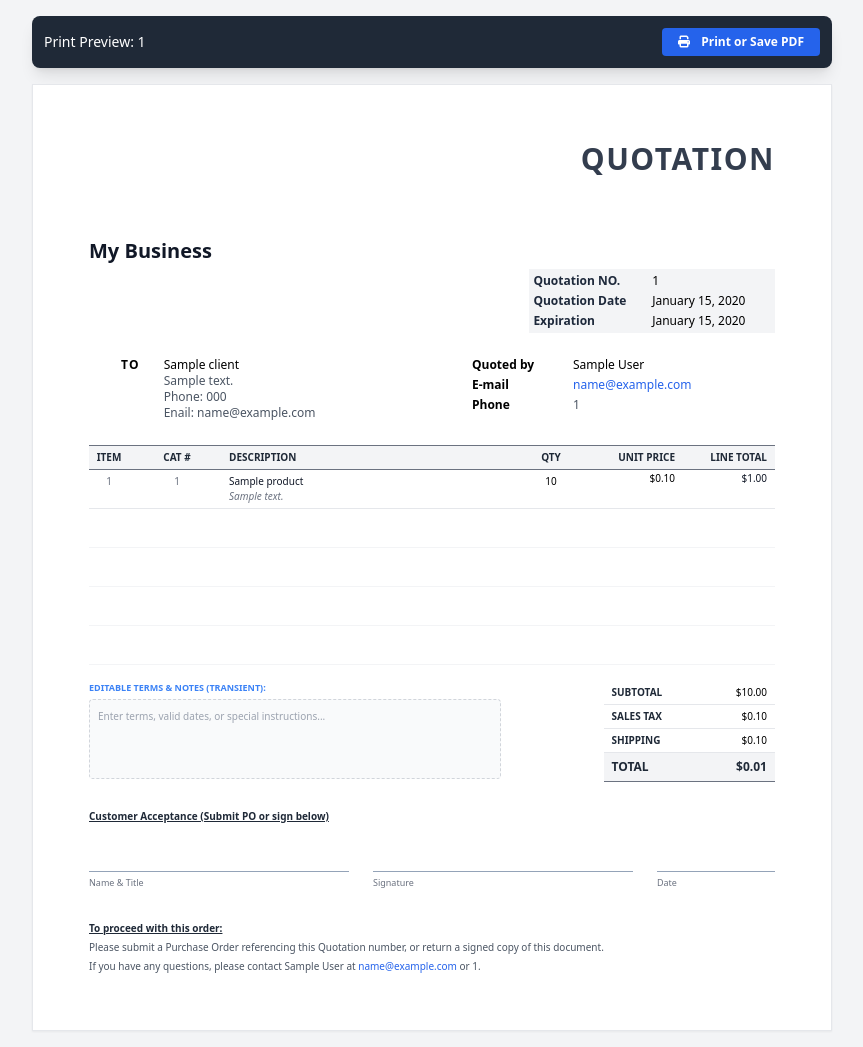
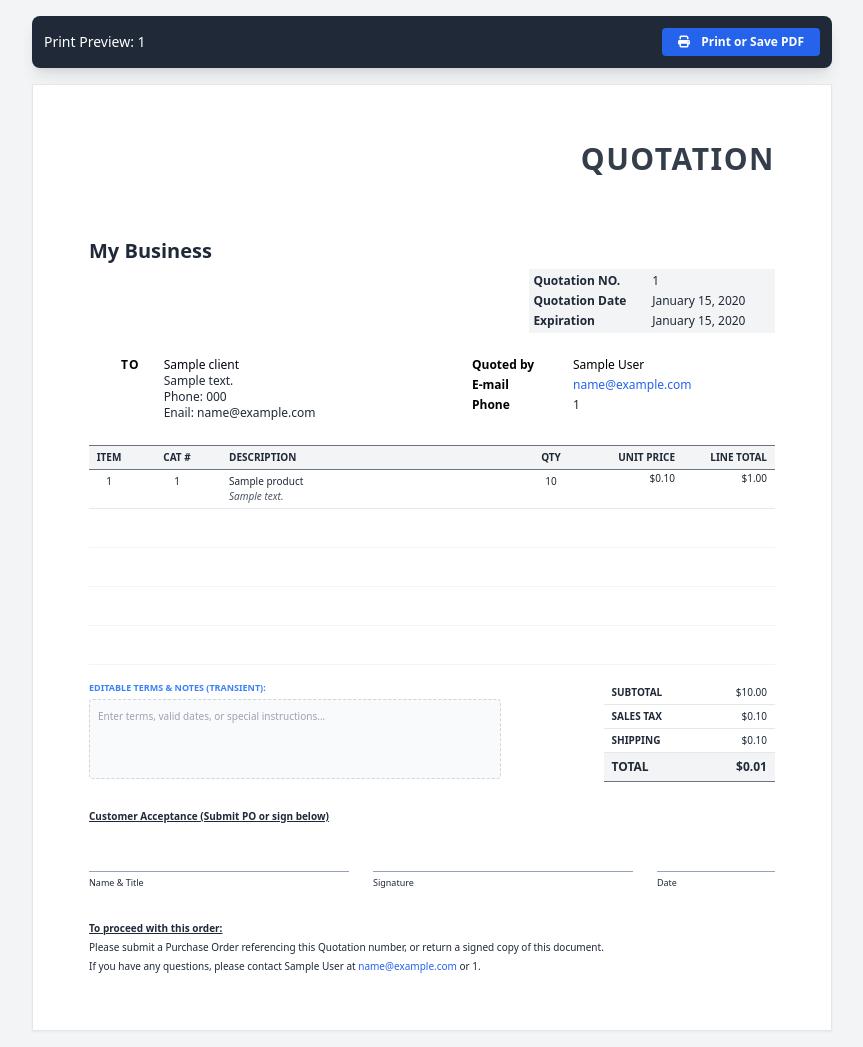
Before and after one commit to jhjang101/codexmetry, a Flask app: template app/templates/quotes/print.html in a window 1280 px wide. Shown: the whole page, without its empty margins (208-1071 px from the left). Run offline with Flask 3, Linux system fonts and the light colour scheme; data comes from the database, SQL or seed files in the repository; the template is opened without the code that fills it: most values are stand-ins (such as "Sample title", 1, 10 or a date in 2020); some libraries are stand-ins or nearby versions.

Commit message:
STYLE: text-color on print forms change to text-gray-800

```diff
--- a/app/templates/quotes/print.html
+++ b/app/templates/quotes/print.html
@@ -30,17 +30,17 @@
                 {% else %}
                 <div class="h-16 w-16 border-none flex items-center justify-center m-4 uppercase"></div>
                 {% endif %}
-                <h1 class="text-xl font-bold text-gray-900">{{ metadata.company_name }}</h1>
+                <h1 class="text-xl font-bold text-gray-800">{{ metadata.company_name }}</h1>
             </div>
             <div class="text-right">
-                <h2 class="text-3xl font-bold text-slate-800 tracking-wider uppercase opacity-90">Quotation</h2>
+                <h2 class="text-3xl font-bold text-gray-800 tracking-wider uppercase opacity-90">Quotation</h2>
             </div>
         </div>
 
         <!-- 2. COMPANY & DOCUMENT INFO GRID -->
         <div class="grid grid-cols-5 gap-12 mb-6 text-xs">
             <!-- Seller Info -->
-            <div class="col-span-3 text-gray-700">
+            <div class="col-span-3 text-gray-800">
                 <p class="whitespace-pre-line">{{ metadata.address or '' }}</p>
                 {% if metadata.company_phone %}
                 <p>Phone: {{ metadata.company_phone }}</p>
@@ -54,14 +54,14 @@
             </div>
 
             <!-- Doc Meta -->
-            <div class="col-span-2 content-start gap-y-1 p-1 grid grid-cols-2 bg-gray-100">
-                <div class="font-bold text-slate-800">Quotation NO.</div>
+            <div class="col-span-2 content-start gap-y-1 p-1 grid grid-cols-2 bg-gray-100 text-gray-800">
+                <div class="font-bold">Quotation NO.</div>
                 <div>{{ quote.quote_number }}</div>
 
-                <div class="font-bold text-slate-800">Quotation Date</div>
+                <div class="font-bold">Quotation Date</div>
                 <div>{{ quote.quote_date.strftime('%B %d, %Y') }}</div>
 
-                <div class="font-bold text-slate-800">Expiration</div>
+                <div class="font-bold">Expiration</div>
                 <div>{{ quote.expiration_date.strftime('%B %d, %Y') if quote.expiration_date else '-' }}</div>
             </div>
         </div>
@@ -71,18 +71,18 @@
             <!-- TO: Client -->
             <div class="flex justify-start items-start gap-2">
                 <div class="font-bold uppercase tracking-widest pr-4">TO</div>
-                <div>
+                <div class="text-gray-800">
                     {% if quote.client.primary_contact_name %}
-                    <p>{{ quote.client.primary_contact_name }}</p>
+                    <p class="text-gray-950">{{ quote.client.primary_contact_name }}</p>
                     {% endif %}
                     {% if quote.client.address %}
-                    <p class="text-gray-600 whitespace-pre-line">{{ quote.client.address }}</p>
+                    <p class="whitespace-pre-line">{{ quote.client.address }}</p>
                     {% endif %}
                     {% if quote.client.primary_contact_phone %}
-                    <p class="text-gray-600">Phone: {{ quote.client.primary_contact_phone }}</p>
+                    <p>Phone: {{ quote.client.primary_contact_phone }}</p>
                     {% endif %}
                     {% if quote.client.primary_contact_email %}
-                    <p class="text-gray-600">Enail: {{ quote.client.primary_contact_email }}</p>
+                    <p>Enail: {{ quote.client.primary_contact_email }}</p>
                     {% endif %}
                 </div>
             </div>
@@ -95,7 +95,7 @@
                 <div class="col-span-2 text-blue-600">{{ quote.creator.email }}</div>
                 {% if quote.creator.phone_number or metadata.company_phone %}
                 <div class="font-bold pr-4">Phone</div>
-                <div class="col-span-2 text-gray-600">
+                <div class="col-span-2 text-gray-800">
                     {% if quote.creator.phone_number %}
                         {{ quote.creator.phone_number }}
                     {% else %}
@@ -119,22 +119,22 @@
                         <th class="py-1 px-1 pr-2 text-right w-24">Line Total</th>
                     </tr>
                 </thead>
-                <tbody class="text-[10px]">
+                <tbody class="text-[10px] text-gray-800">
                     {% for item in line_display_items %}
                     <tr class="align-top border-b border-gray-200">
-                        <td class="px-1 py-1 text-center text-gray-500">{{ loop.index }}</td>
-                        <td class="px-1 py-1 text-center text-gray-500">{{ item.product.catalog_number or '-' }}</td>
+                        <td class="px-1 py-1 text-center">{{ loop.index }}</td>
+                        <td class="px-1 py-1 text-center">{{ item.product.catalog_number or '-' }}</td>
                         <td class="px-1 py-1">
-                            <p class="font-medium text-gray-900">{{ item.product.name }}</p>
+                            <p class="font-medium">{{ item.product.name }}</p>
                             {% if item.description %}
-                                <p class="text-gray-500 italic">{{ item.description }}</p>
+                                <p class="text-gray-600 italic">{{ item.description }}</p>
                             {% else %}
-                                <p class="text-gray-500 italic">&nbsp;</p>
+                                <p class="text-gray-600 italic">&nbsp;</p>
                             {% endif %}
                         </td>
                         <td class="px-1 py-1 text-center">{{ item.quantity }}</td>
                         <td class="px-1 text-right">{{ item.quoted_unit_price | usd }}</td>
-                        <td class="px-1 pr-2 text-right font-medium text-gray-900">
+                        <td class="px-1 pr-2 text-right font-medium">
                             {{ (item.quantity * item.quoted_unit_price) | usd }}
                         </td>
                     </tr>
@@ -159,7 +159,7 @@
                 <label class="no-print block text-[9px] font-bold text-blue-500 uppercase mb-1">
                     Editable Terms & Notes (Transient):
                 </label>
-                <textarea class="print-notes w-full text-[10px] leading-relaxed text-gray-700 bg-gray-50 p-2
+                <textarea class="print-notes w-full text-[10px] leading-relaxed text-gray-800 bg-gray-50 p-2
                                  border border-dashed border-gray-300 rounded outline-none focus:bg-white
                                  focus:border-blue-400 transition-all resize-none overflow-hidden"
                         style="height: 80px;"
@@ -169,22 +169,22 @@
 
             <!-- Financials (Right) -->
             <div class="w-1/4">
-                <table class="w-full text-[10px]">
+                <table class="w-full text-[10px] text-gray-800">
                     <tr class="border-b border-gray-200">
-                        <td class="py-1 px-2 font-bold text-gray-800 uppercase">Subtotal</td>
+                        <td class="py-1 px-2 font-bold uppercase">Subtotal</td>
                         <td class="py-1 px-2 text-right">{{ subtotal | usd }}</td>
                     </tr>
                     <tr class="border-b border-gray-200">
-                        <td class="py-1 px-2 font-bold text-gray-800 uppercase">Sales Tax</td>
+                        <td class="py-1 px-2 font-bold uppercase">Sales Tax</td>
                         <td class="py-1 px-2 text-right">{{ tax_total | usd }}</td>
                     </tr>
                     <tr class="border-b border-gray-200">
-                        <td class="py-1 px-2 font-bold text-gray-800 uppercase">Shipping</td>
+                        <td class="py-1 px-2 font-bold uppercase">Shipping</td>
                         <td class="py-1 px-2 text-right">{{ shipping_total | usd }}</td>
                     </tr>
                     <tr class="bg-gray-100 border-b border-gray-500">
-                        <td class="py-1.5 px-2 font-bold text-gray-800 text-xs uppercase">TOTAL</td>
-                        <td class="py-1.5 px-2 text-right font-bold text-xs text-gray-800">{{ quote.total_amount | usd }}</td>
+                        <td class="py-1.5 px-2 font-bold text-xs uppercase">TOTAL</td>
+                        <td class="py-1.5 px-2 text-right font-bold text-xs">{{ quote.total_amount | usd }}</td>
                     </tr>
                 </table>
             </div>
@@ -197,22 +197,22 @@
                 <div class="col-span-4">
                     <p class="text-[10px] font-bold text-gray-800 underline mb-6">Customer Acceptance (Submit PO or sign below)</p>
                     <div class="sig-line mb-1"></div>
-                    <p class="text-[9px] text-gray-500 ">Name & Title</p>
+                    <p class="text-[9px] text-gray-800 ">Name & Title</p>
                 </div>
                 <div class="col-span-4">
                     <p class="text-[10px] mb-6">&nbsp;</p>
                     <div class="sig-line mb-1"></div>
-                    <p class="text-[9px] text-gray-500 ">Signature</p>
+                    <p class="text-[9px] text-gray-800 ">Signature</p>
                 </div>
                 <div class="col-span-2">
                     <p class="text-[10px] mb-6">&nbsp;</p>
                     <div class="sig-line mb-1"></div>
-                    <p class="text-[9px] text-gray-500 ">Date</p>
+                    <p class="text-[9px] text-gray-800 ">Date</p>
                 </div>
             </div>
 
             <!-- Call to Action & Contact -->
-            <div class="text-[10px] text-gray-600 space-y-1">
+            <div class="text-[10px] text-gray-800 space-y-1">
                 <p class="font-bold text-gray-800 underline">To proceed with this order:</p>
                 <p>Please submit a Purchase Order referencing this Quotation number, or return a signed copy of this document.</p>
                 <p>If you have any questions, please contact <span class="font-medium">{{ quote.creator.full_name or quote.creator.username }}</span> at <span class="text-blue-600">{{ quote.creator.email }}</span>{% if quote.creator.phone_number %} or <span class="font-medium">{{ quote.creator.phone_number }}</span>{% elif metadata.company_phone %} or <span class="font-medium">{{ metadata.company_phone }}</span> {% endif %}.</p>
```
Also changed, not shown: app/templates/expenses/print.html (+21 -21 lines), app/templates/invoices/print.html (+44 -44 lines).
